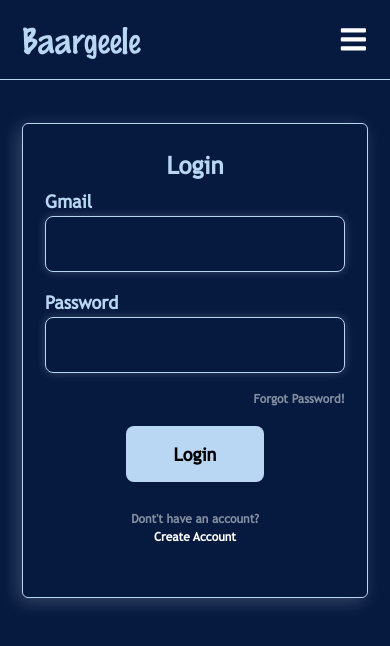
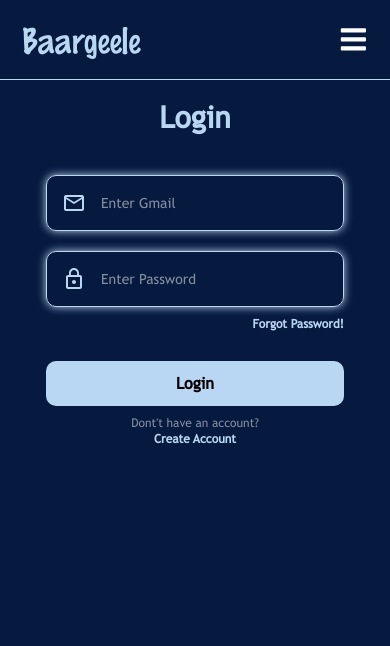
Before and after one commit to YOUSUFABDI/Baargeele, a React (Vite) app: page /sign in a window 390 px wide. Shown: the top 646 px of the page. Built offline with nearby package versions, Linux system fonts and the light colour scheme.

Commit message:
changed reg mobile desing

```diff
--- a/src/components/RegisterPage/register.css
+++ b/src/components/RegisterPage/register.css
@@ -1,7 +1,7 @@
 /* MOBILE REGISTRATION PAGE */
 .registeration__container {
   padding: var(--paddingX);
-  margin-block-start: 70px;
+  margin-block-start: 20px;
 }
 
 .reg_img {
@@ -11,15 +11,13 @@
 .registeration__reg {
   display: flex;
   background: transparent;
-  border: 2px solid var(--light);
-  box-shadow: -2px 2px 10px var(--light);
-  border-radius: 15px;
 }
 
 .registration__banner {
   display: flex;
   flex-direction: column;
   align-items: center;
+  gap: 40px;
   width: 100%;
 }
 
@@ -27,14 +25,12 @@
   color: var(--light);
   font-size: 1.875rem;
   font-weight: bold;
-  margin-block-start: 30px;
 }
 
 .registeration__form__control {
   display: flex;
   flex-direction: column;
   gap: 30px;
-  margin-block-start: 40px;
   padding: 0 24px;
   width: 100%;
 }
@@ -124,7 +120,6 @@
   color: var(--white);
   opacity: 0.5;
   font-size: 0.75rem;
-  font-weight: bold;
 }
 
 .registration__login__btn {
--- a/src/components/SignPage/SignIn.jsx
+++ b/src/components/SignPage/SignIn.jsx
@@ -6,6 +6,8 @@ import useForm from "../../useForm";
 import validateForms from "../../validateForms";
 import toast, { Toaster } from "react-hot-toast";
 import PuffLoader from "react-spinners/PuffLoader";
+import { MdOutlineEmail } from "react-icons/md";
+import { MdLockOutline } from "react-icons/md";
 
 const override = {
   display: "block",
@@ -22,38 +24,67 @@ const SignIn = () => {
         <Header />
       </nav>
       <div className="sign__container">
+        <div className="login__reg">
           <div className="sign__reg__img">
             <img className="sign_img" src={LoginImg} alt="reg-img" />
           </div>
-        <div className="login__reg">
+          <div className="login__banner">
             <h2>Login</h2>
             <form className="sign__form__control">
-            <div className="sign__reverse">
-              <span>Gmail</span>
+              <div className="sign__header">
+                <div className="sign__input__container">
+                  <div
+                    className={`${
+                      errors.loginGmail
+                        ? "input__sign__wrapper__error"
+                        : "input__sign__wrapper"
+                    }`}
+                  >
+                    <MdOutlineEmail className="sign__icon" />
                     <input
                       type="email"
                       name="loginGmail"
+                      placeholder="Enter Gmail"
                       value={values.loginGmail}
                       onChange={handleChange}
                     />
+                  </div>
                   {errors.loginGmail && (
                     <p className="val-lg">{errors.loginGmail}</p>
                   )}
                 </div>
-            <div className="sign__reverse">
-              <span>Password</span>
+                <div className="sign__input__container">
+                  <div
+                    className={`${
+                      errors.loginPass
+                        ? "input__sign__wrapper__error"
+                        : "input__sign__wrapper"
+                    }`}
+                  >
+                    <MdLockOutline className="sign__icon" />
                     <input
                       type="password"
                       name="loginPass"
+                      placeholder="Enter Password"
                       value={values.loginPass}
                       onChange={handleChange}
                     />
                   </div>
-            {errors.loginPass && <p className="val-lg">{errors.loginPass}</p>}
-            <div className="sign__forgot__btn">
+                  {errors.loginPass && (
+                    <p className="val-lg">{errors.loginPass}</p>
+                  )}
+                </div>
+                <div
+                  className={`${
+                    errors.loginGmail
+                      ? "sign__forgot__btn__error "
+                      : "sign__forgot__btn"
+                  }`}
+                >
                   <spam>Forgot Password!</spam>
                 </div>
-            <div className="btms">
+              </div>
+              <div className="sign__footer">
                 <button className="sign__lg__btn" onClick={handleSubmit}>
                   {isLoading ? (
                     <PuffLoader
@@ -68,7 +99,7 @@ const SignIn = () => {
                 </button>
                 <div className="sign__make__acc">
                   <span>Dont't have an account?</span>
-                <button>
+                  <button className="sign__create__btn">
                     <Link to="/register">Create Account</Link>
                   </button>
                 </div>
@@ -77,6 +108,7 @@ const SignIn = () => {
           </div>
         </div>
       </div>
+    </div>
   );
 };
 
--- a/src/components/SignPage/sign.css
+++ b/src/components/SignPage/sign.css
@@ -1,177 +1,163 @@
 /* MOBILE SIGN IN PAGE */
+
+/* TABLET SIGN IN PAGE */
 .sign__container {
-  display: grid;
-  grid-template-columns: repeat(1, 1fr);
-  place-items: center;
   padding: var(--paddingX);
-  padding-top: 10px;
-  padding-bottom: 30px;
+  margin-block-start: 20px;
+}
+
+.login__reg {
+  background-color: transparent;
+  display: flex;
 }
 
 .sign_img {
   display: none;
-  visibility: hidden;
 }
 
-.sign__reg__img img {
+.login__banner {
+  display: flex;
+  flex-direction: column;
+  align-items: center;
+  gap: 40px;
   width: 100%;
 }
 
-.login__reg {
+.login__banner h2 {
+  color: var(--light);
+  font-size: 1.875rem;
+  font-weight: bold;
+}
+
+.sign__form__control {
   display: flex;
   flex-direction: column;
-  padding: 0 22px;
-  padding-top: 27px;
-  padding-bottom: 127px;
-  margin-top: 33px;
-  height: 475px;
+  gap: 54px;
+  padding: 0 24px;
   width: 100%;
-  color: var(--light);
-  border-radius: 6px;
-  border: 1px solid var(--light);
-  box-shadow: -4px 4px 18px rgba(255, 253, 253, 0.2);
 }
 
-.login__reg h2 {
-  text-align: center;
+.sign__header {
+  position: relative;
+  display: flex;
+  flex-direction: column;
+  gap: 20px;
 }
 
-.sign__reverse {
+.sign__input__container {
+  color: var(--error-color);
+  font-size: 0.625rem;
+  font-weight: bold;
+}
+
+.sign__input__container {
   display: flex;
   flex-direction: column;
-  padding: 8px 0;
+  gap: 5px;
 }
 
-.sign__reverse span {
-  color: var(--light);
-  font-size: 1.125rem;
-  font-weight: bold;
-  padding: 4px 0;
+.input__sign__wrapper {
+  display: flex;
+  align-items: center;
+  gap: 15px;
+  height: 56px;
+  background: transparent;
+  border: 1px solid var(--light);
+  box-shadow: 0px 0px 8px var(--light);
+  border-radius: 10px;
 }
 
-.sign__reverse input {
+.input__sign__wrapper__error {
+  display: flex;
+  align-items: center;
+  gap: 15px;
+  height: 56px;
+  background: transparent;
+  box-shadow: 0px 0px 8px var(--error-color);
+  border-radius: 10px;
+  border: 1px solid var(--error-color);
+}
+
+.input__sign__wrapper input,
+.input__sign__wrapper__error input {
   background-color: transparent;
   color: var(--white);
-  font-size: 1rem;
-  height: 56px;
+  font-size: 0.875rem;
+  border: none;
   outline: none;
-  border: 1px solid var(--light);
-  padding: 12px 20px;
-  border-radius: 8px;
-  box-shadow: 0 0 10px rgba(255, 253, 253, 0.2);
 }
+
+.sign__icon {
+  color: var(--light);
+  width: 24px;
+  height: 24px;
+  margin-left: 15px;
+}
+
 .sign__forgot__btn {
-  text-align: right;
+  position: absolute;
+  top: 142px;
+  align-self: flex-end;
+  color: var(--light);
   font-size: 0.75rem;
   font-weight: bold;
-  color: var(--white);
-  padding-top: 11px;
-  opacity: 0.5;
-  cursor: pointer;
+}
+
+.sign__forgot__btn__error {
+  position: absolute;
+  top: 162px;
+  color: var(--light);
+  align-self: flex-end;
+  font-size: 0.75rem;
+  font-weight: bold;
+}
+
+.sign__footer {
+  display: flex;
+  flex-direction: column;
+  gap: 10px;
 }
 
 .sign__lg__btn {
-  width: 138px;
-  height: 56px;
-  margin-top: 20px;
+  background: var(--light);
+  color: var(--black);
+  font-size: 1rem;
+  font-weight: bold;
   border: none;
-  border-radius: 8px;
-  font-size: 1.125rem;
-  font-weight: bold;
-  background-color: var(--light);
-  color: var(--black);
+  border-radius: 10px;
+  width: 100%;
+  height: 45px;
   cursor: pointer;
-  transition: all 0.5s ease;
-}
-
-.sign__lg__btn a {
-  color: var(--black);
-}
-
-.sign__lg__btn:hover {
-  scale: 1.1;
-}
-
-.btms {
-  display: flex;
-  flex-direction: column;
-  align-items: center;
-  justify-content: center;
 }
 
 .sign__make__acc {
   display: flex;
   flex-direction: column;
   align-items: center;
-  justify-content: center;
-  margin-top: 30px;
 }
 
 .sign__make__acc span {
   color: var(--white);
   opacity: 0.5;
-  margin-bottom: 4px;
+  font-size: 0.75rem;
+}
+
+.sign__create__btn {
+  background-color: transparent;
+  border: none;
+  cursor: pointer;
+}
+
+.sign__create__btn a {
+  background-color: transparent;
+  color: var(--light);
   font-size: 0.75rem;
   font-weight: bold;
 }
 
-.sign__make__acc button {
-  background-color: transparent;
-  color: var(--white);
-  font-size: 0.75rem;
-  font-weight: bold;
-  border: none;
-  transition: all 0.5s ease;
-}
-
-.sign__make__acc button:hover {
-  scale: 1.1;
-}
-
-.val-lg {
-  color: red;
-  padding: var(--paddingX);
-}
-
-/* TABLET SIGN IN PAGE */
 @media (min-width: 37.5em) {
-  .sign_img {
-    display: none;
-    visibility: visible;
-  }
-
-  .sign__container {
-    grid-template-columns: repeat(1, 1fr);
-    padding: 200px;
-  }
-
-  .sign__reverse input {
-    width: 90%;
-    margin: 0 auto;
-  }
-
-  .sign__reverse span {
-    width: 90%;
-    margin: 0 auto;
-  }
-
-  .sign__forgot__btn {
-    width: 90%;
-    margin: 0 auto;
-  }
 }
 
 /* DESKTOP SIGN IN PAGE */
 @media (min-width: 62.5em) {
-  .sign__container {
-    grid-template-columns: repeat(2, 1fr);
-    grid-gap: 100px;
-    padding: var(--paddingX);
-    padding: 50px 0;
-  }
-
-  .sign_img {
-    display: block;
-    width: 100%;
-  }
 }
--- a/src/validateForms.js
+++ b/src/validateForms.js
@@ -32,7 +32,7 @@ export default function validateForms(values) {
   }
 
   if (!validPassword.test(values.loginPass)) {
-    errors.loginPass = "Password must be minimum eight characters";
+    errors.loginPass = "Valid Password";
   }
 
   // OTP
```
Lines whose indentation alone changed are shown as unchanged.
